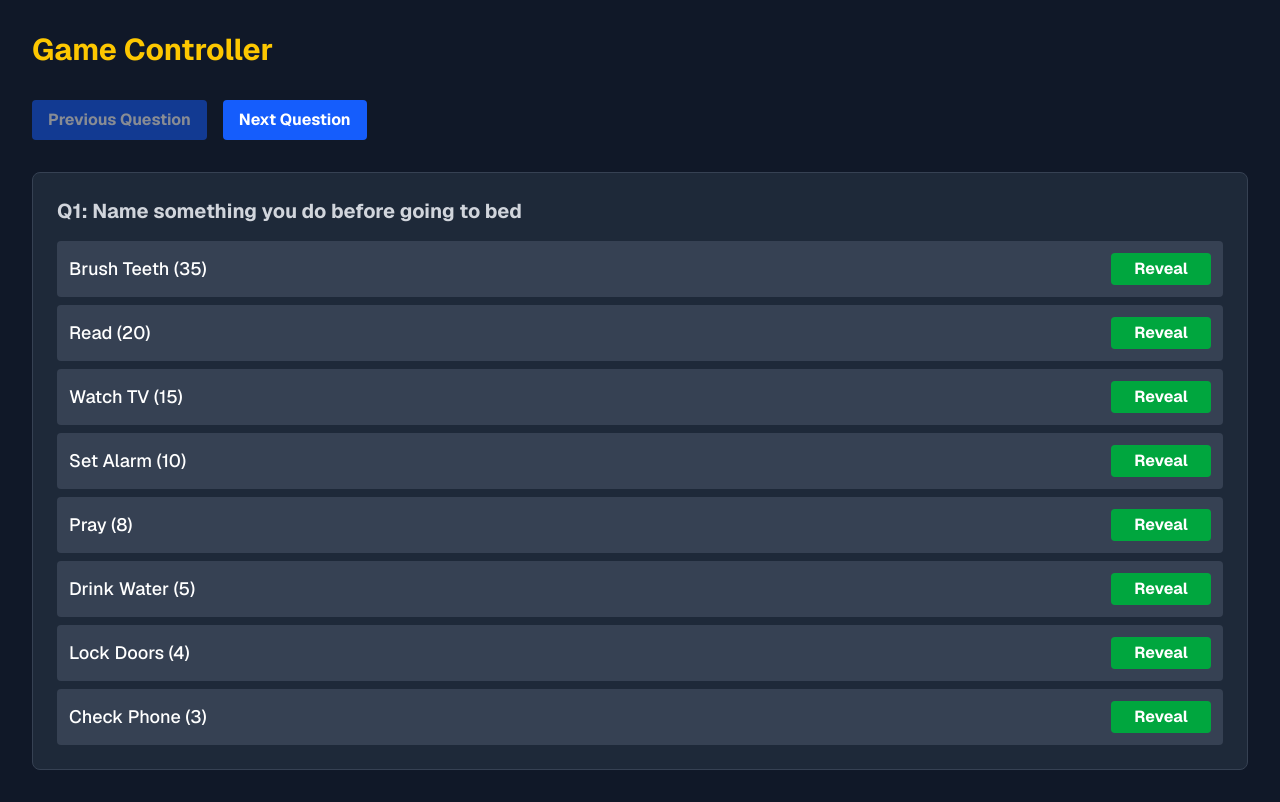
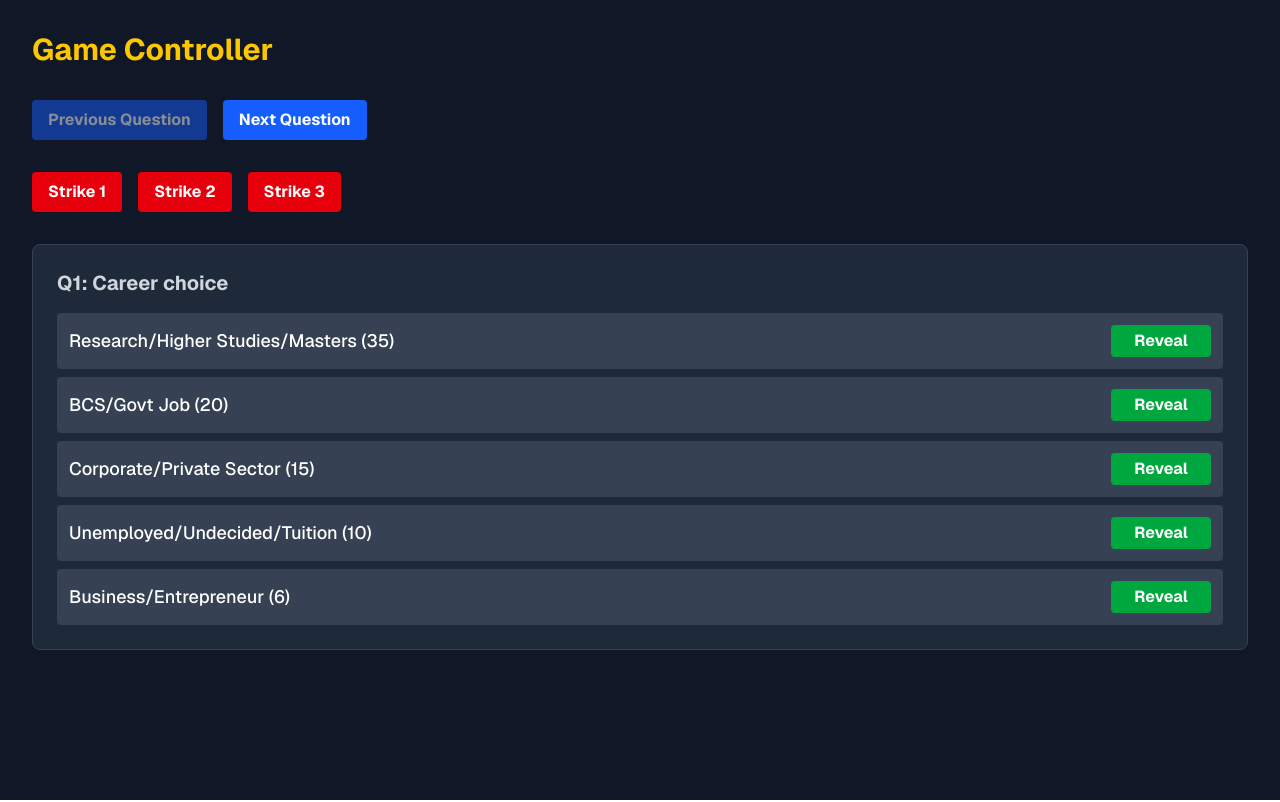
Before and after one commit to udoyahmed/mechamaze-gameshow, a Next.js app: page /controls in a window 1280 px wide. Built offline with nearby package versions, Linux system fonts and the light colour scheme.

Commit message:
added strikes

```diff
--- a/app/controls/page.tsx
+++ b/app/controls/page.tsx
@@ -40,59 +40,166 @@ export default function Controls() {
     }
   };
 
+
+
     const handleReveal = (index: number) => {
+
       const newRevealed = [...revealed];
+
       newRevealed[index] = !newRevealed[index];
+
       setRevealed(newRevealed);
+
       sendCommand("REVEAL", index);
+
     };
 
+
+
+    const handleStrike = (strikeNumber: number) => {
+
+      sendCommand("STRIKE", strikeNumber);
+
+    };
+
+
+
     return (
+
       <div className="min-h-screen bg-gray-900 p-8 text-white font-sans">
+
         <h1 className="mb-8 text-3xl font-bold text-yellow-400">Game Controller</h1>
 
+
+
         <div className="mb-8 flex gap-4">
+
           <button
+
             onClick={handlePrev}
+
             disabled={currentQuestionIndex === 0}
+
             className="rounded bg-blue-600 px-4 py-2 font-bold hover:bg-blue-500 disabled:opacity-50"
+
           >
+
             Previous Question
+
           </button>
+
           <button
+
             onClick={handleNext}
+
             disabled={currentQuestionIndex === questions.length - 1}
+
             className="rounded bg-blue-600 px-4 py-2 font-bold hover:bg-blue-500 disabled:opacity-50"
+
           >
+
             Next Question
+
           </button>
+
         </div>
 
+
+
+        <div className="mb-8 flex gap-4">
+
+          <button
+
+            onClick={() => handleStrike(1)}
+
+            className="rounded bg-red-600 px-4 py-2 font-bold hover:bg-red-500"
+
+          >
+
+            Strike 1
+
+          </button>
+
+          <button
+
+            onClick={() => handleStrike(2)}
+
+            className="rounded bg-red-600 px-4 py-2 font-bold hover:bg-red-500"
+
+          >
+
+            Strike 2
+
+          </button>
+
+          <button
+
+            onClick={() => handleStrike(3)}
+
+            className="rounded bg-red-600 px-4 py-2 font-bold hover:bg-red-500"
+
+          >
+
+            Strike 3
+
+          </button>
+
+        </div>
+
+
+
         <div className="rounded-lg bg-gray-800 p-6 border border-gray-700">
+
           <h2 className="mb-4 text-xl font-bold text-gray-300">
+
             Q{currentQuestionIndex + 1}: {currentQuestion.text}
+
           </h2>
 
+
+
           <div className="space-y-2">
+
             {currentQuestion.answers.map((answer, index) => (
+
               <div key={index} className="flex items-center justify-between rounded bg-gray-700 p-3">
+
                 <span className="font-medium text-lg">
+
                   {answer.text} ({answer.points})
+
                 </span>
+
                 <button
+
                   onClick={() => handleReveal(index)}
+
                   className={`min-w-[100px] rounded px-3 py-1 font-bold transition-colors ${
+
                     revealed[index]
+
                       ? "bg-red-600 hover:bg-red-500"
+
                       : "bg-green-600 hover:bg-green-500"
+
                   }`}
+
                 >
+
                   {revealed[index] ? "Hide" : "Reveal"}
+
                 </button>
+
               </div>
+
             ))}
+
           </div>
+
         </div>
+
       </div>
+
     );
+
   }
--- a/app/page.tsx
+++ b/app/page.tsx
@@ -3,9 +3,26 @@
 import { useState, useEffect } from "react";
 import { questions } from "./questions";
 
+const StrikeDisplay = ({ strikes }: { strikes: number }) => {
+  if (strikes === 0) return null;
+
+  return (
+    <div className="fixed inset-0 z-50 flex items-center justify-center bg-black/50">
+      <div className="flex gap-4">
+        {Array.from({ length: strikes }).map((_, i) => (
+          <div key={i} className="text-[15rem] font-bold text-red-500 animate-pulse">
+            X
+          </div>
+        ))}
+      </div>
+    </div>
+  );
+};
+
 export default function GameBoard() {
   const [currentQuestionIndex, setCurrentQuestionIndex] = useState(0);
   const [revealed, setRevealed] = useState<boolean[]>([]);
+  const [strikes, setStrikes] = useState(0);
 
   const currentQuestion = questions[currentQuestionIndex];
 
@@ -24,6 +41,9 @@ export default function GameBoard() {
           newRevealed[payload] = !newRevealed[payload];
           return newRevealed;
         });
+      } else if (action === "STRIKE") {
+        setStrikes(payload);
+        setTimeout(() => setStrikes(0), 3000); // Hide after 3 seconds
       }
     };
     return () => channel.close();
@@ -40,6 +60,7 @@ export default function GameBoard() {
 
   return (
     <main className="flex min-h-screen flex-col items-center justify-center bg-blue-950 p-4 font-sans text-white">
+      <StrikeDisplay strikes={strikes} />
       <div className="w-full max-w-5xl space-y-6">
         {/* Header / Score Board */}
         <div className="flex items-center justify-between rounded-lg border-2 border-yellow-400 bg-blue-900 p-4 shadow-lg">
--- a/app/questions.ts
+++ b/app/questions.ts
@@ -12,43 +12,68 @@ export type Question = {
 export const questions: Question[] = [
   {
     id: 1,
-    text: "Name something you do before going to bed",
+    text: "Career choice",
     answers: [
-      { text: "Brush Teeth", points: 35 },
-      { text: "Read", points: 20 },
-      { text: "Watch TV", points: 15 },
-      { text: "Set Alarm", points: 10 },
-      { text: "Pray", points: 8 },
-      { text: "Drink Water", points: 5 },
-      { text: "Lock Doors", points: 4 },
-      { text: "Check Phone", points: 3 },
+      { text: "Research/Higher Studies/Masters", points: 35 },
+      { text: "BCS/Govt Job", points: 20 },
+      { text: "Corporate/Private Sector", points: 15 },
+      { text: "Unemployed/Undecided/Tuition", points: 10 },
+      { text: "Business/Entrepreneur", points: 6 },
     ],
   },
   {
     id: 2,
-    text: "Name a reason people might be late for work",
+    text: "CSBr Gurutto",
     answers: [
-      { text: "Traffic", points: 40 },
-      { text: "Overslept", points: 25 },
-      { text: "Car Trouble", points: 15 },
-      { text: "Weather", points: 10 },
-      { text: "Public Transport", points: 5 },
-      { text: "Sick Child", points: 3 },
-      { text: "Forgot Something", points: 2 },
+      { text: "Oporishim", points: 27 },
+      { text: "TF Pichano", points: 20 },
+      { text: "Nai", points: 18 },
+      { text: "Entertainment", points: 15 },
+      { text: "Espose", points: 12 },
     ],
   },
   {
     id: 3,
-    text: "Name something you find in a glove box",
+    text: "PL e ki korte pochondo koro",
     answers: [
-      { text: "Registration/Insurance", points: 45 },
-      { text: "Gloves", points: 20 },
-      { text: "Flashlight", points: 12 },
-      { text: "Napkins", points: 8 },
-      { text: "Manual", points: 6 },
-      { text: "Tire Gauge", points: 4 },
-      { text: "Candy/Gum", points: 3 },
-      { text: "Pens", points: 2 },
+      { text: "Ghumate", points: 42 },
+      { text: "Games", points: 31 },
+      { text: "Time Waste/Reels/Social Media", points: 13 },
+      { text: "Poralekha", points: 9 },
+      { text: "Tour", points: 3 },
+    ],
+  },
+  {
+    id: 4,
+    text: "Term Final pichanor karon",
+    answers: [
+      { text: "Boycott", points: 68 },
+      { text: "Lack of Prep", points: 11 },
+      { text: "Tuition", points: 8 },
+      { text: "CSB", points: 6 },
+      { text: "Tradition", points: 3 },
+    ],
+  },
+  {
+    id: 5,
+    text: "First thing in mind about ME Drawing",
+    answers: [
+      { text: "3:1/3mm,1mm", points: 77 },
+      { text: "T scale", points: 8 },
+      { text: "Arrohead", points: 6 },
+      { text: "50% thickness/Dimension line", points: 4 },
+      { text: "Hatch line", points: 3 },
+    ],
+  },
+  {
+    id: 6,
+    text: "Poralekhar material er source",
+    answers: [
+      { text: "Drive link/Chotha/Senior", points: 45 },
+      { text: "Friends", points: 35 },
+      { text: "Chatgpt", points: 10 },
+      { text: "Youtube", points: 4 },
+      { text: "Self/Book", points: 3 },
     ],
   },
 ];
--- /dev/null
+++ b/tailwind.config.ts
@@ -0,0 +1,14 @@
+import type { Config } from "tailwindcss";
+
+const config: Config = {
+  content: [
+    "./pages/**/*.{js,ts,jsx,tsx,mdx}",
+    "./components/**/*.{js,ts,jsx,tsx,mdx}",
+    "./app/**/*.{js,ts,jsx,tsx,mdx}",
+  ],
+  theme: {
+    extend: {},
+  },
+  plugins: [],
+};
+export default config;
```
Also changed, not shown: app/api/strike/route.ts (added), 2 other files (tests, documents, lock files or other folders). Lines whose indentation alone changed are shown as unchanged.
